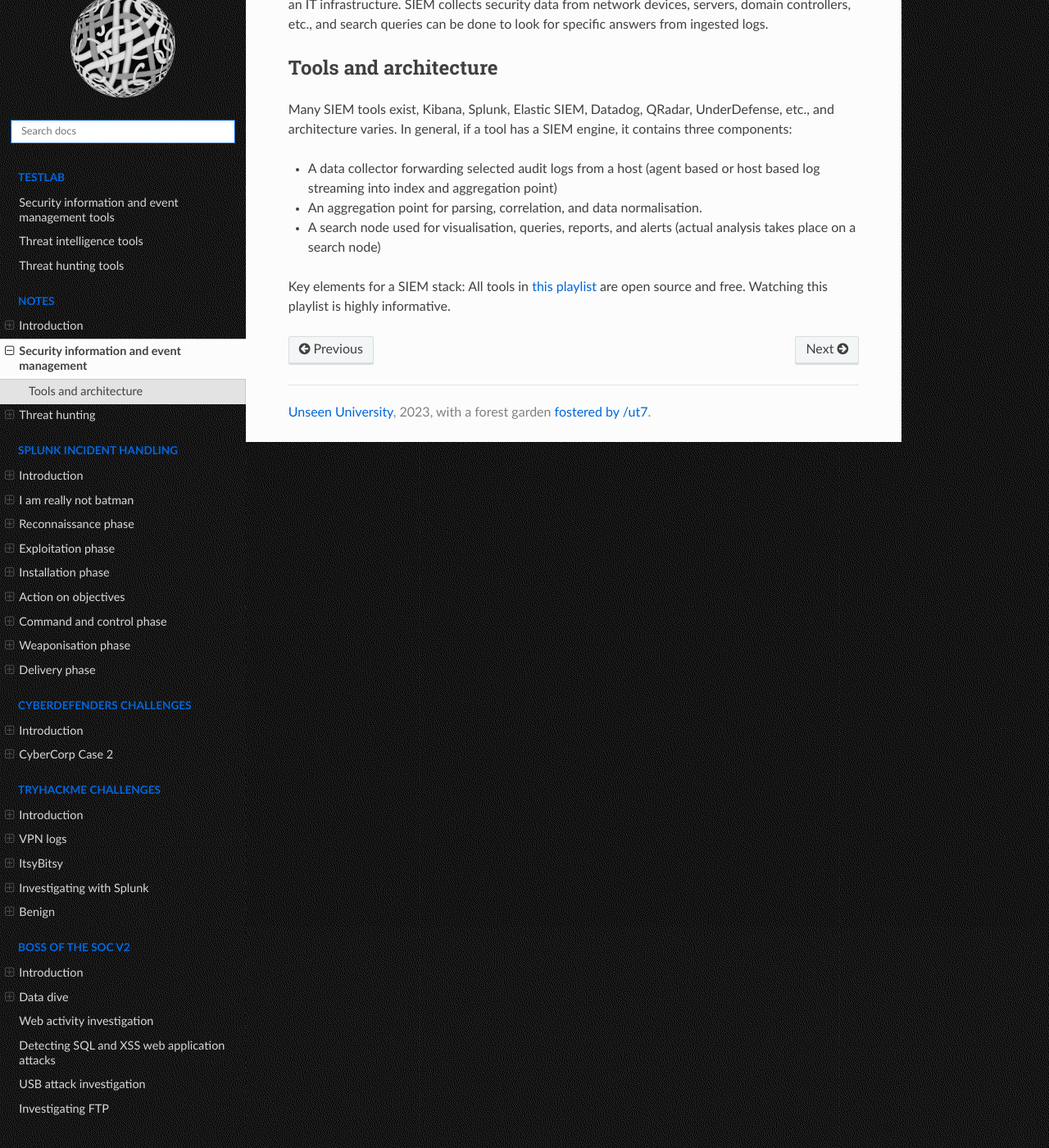
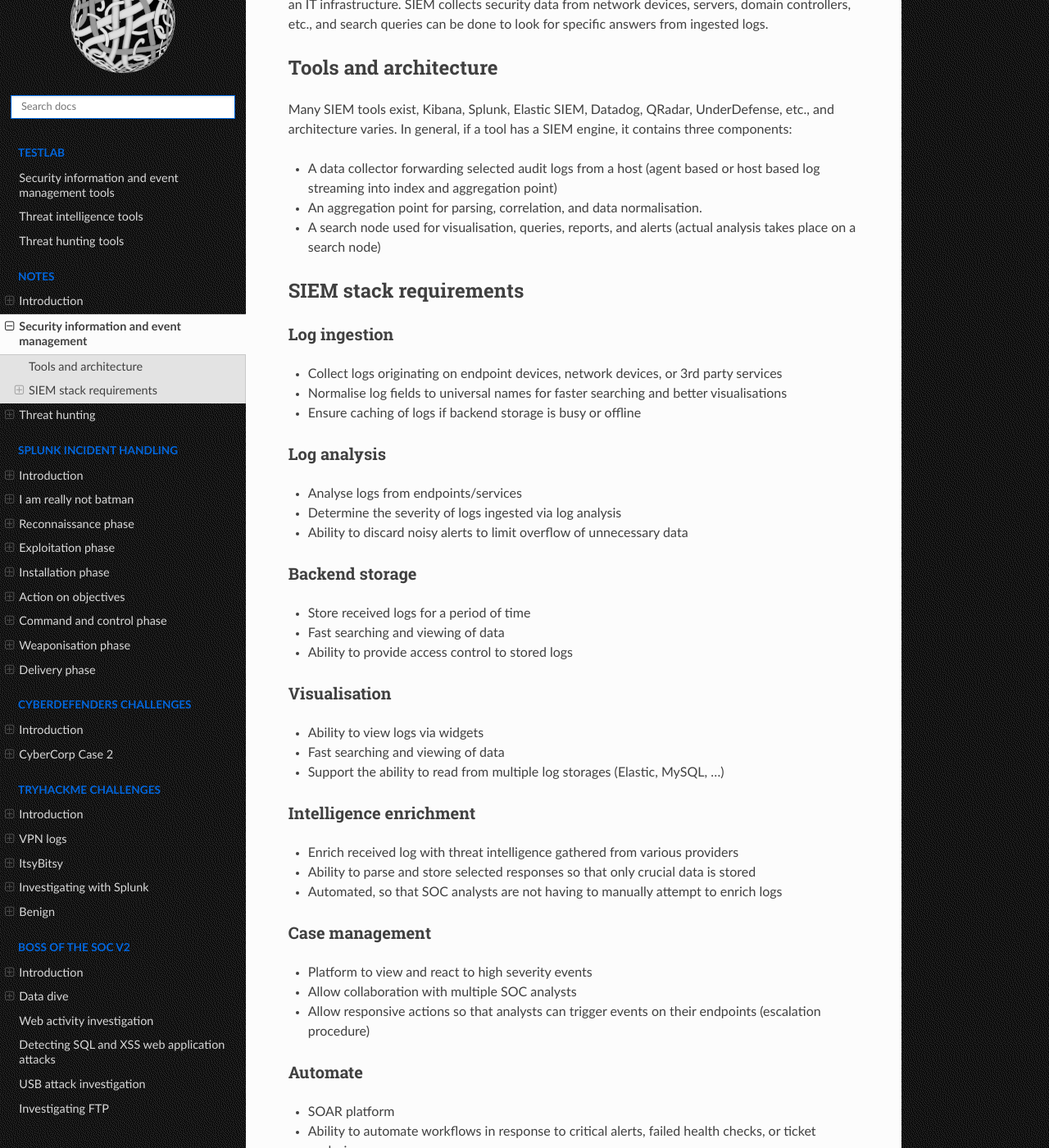
Before and after one commit to tymyrddin/blue-siem, a Sphinx documentation site: the page built from source/docs/notes/siem.md, in a window 1280 px wide and 1400 px high, scrolled down 270 px. Shown: the whole window at 82% size. Built offline with Sphinx 7.4.7 and the Read the Docs theme 2.0.0, drawn with Linux system fonts in a browser that asks for light colours; some of the changed text lies outside the part shown.

Commit message:
SIEM stack notes

```diff
--- a/source/docs/notes/siem.md
+++ b/source/docs/notes/siem.md
@@ -12,4 +12,60 @@ Many SIEM tools exist, Kibana, Splunk, Elastic SIEM, Datadog, QRadar, UnderDefen
 * An aggregation point for parsing, correlation, and data normalisation.
 * A search node used for visualisation, queries, reports, and alerts (actual analysis takes place on a search node)
 
-Key elements for a SIEM stack: All tools in [this playlist](https://www.youtube.com/playlist?list=PLB6hQ_WpB6U0WeroZAfssgRpxW8olnkqy) are open source and free. Watching this playlist is highly informative.
+## SIEM stack requirements
+
+### Log ingestion
+
+* Collect logs originating on endpoint devices, network devices, or 3rd party services
+* Normalise log fields to universal names for faster searching and better visualisations
+* Ensure caching of logs if backend storage is busy or offline
+
+### Log analysis
+
+* Analyse logs from endpoints/services
+* Determine the severity of logs ingested via log analysis
+* Ability to discard noisy alerts to limit overflow of unnecessary data
+
+### Backend storage
+
+* Store received logs for a period of time
+* Fast searching and viewing of data
+* Ability to provide access control to stored logs
+
+### Visualisation
+
+* Ability to view logs via widgets
+* Fast searching and viewing of data
+* Support the ability to read from multiple log storages (Elastic, MySQL, ...)
+
+### Intelligence enrichment
+
+* Enrich received log with threat intelligence gathered from various providers
+* Ability to parse and store selected responses so that only crucial data is stored
+* Automated, so that SOC analysts are not having to manually attempt to enrich logs
+
+### Case management
+
+* Platform to view and react to high severity events
+* Allow collaboration with multiple SOC analysts
+* Allow responsive actions so that analysts can trigger events on their endpoints (escalation procedure)
+
+### Automate
+
+* SOAR platform
+* Ability to automate workflows in response to critical alerts, failed health checks, or ticket analysis
+* Fully customisable, and fast
+
+### Investigation
+
+* Incident response
+* Quarantine a device
+* Ability to remotely collect endpoint forensics
+
+### Health monitoring
+
+* Monitor resources consumed on endpoints
+* Monitor services/process whose stoppage would cause operational impact
+* Ability to alert in real-time when health check thresholds are met
+
+[Key elements for a SIEM stack](https://www.youtube.com/playlist?list=PLB6hQ_WpB6U0WeroZAfssgRpxW8olnkqy): All tools in this playlist are open source and free. Watching this playlist is highly informative.
```
